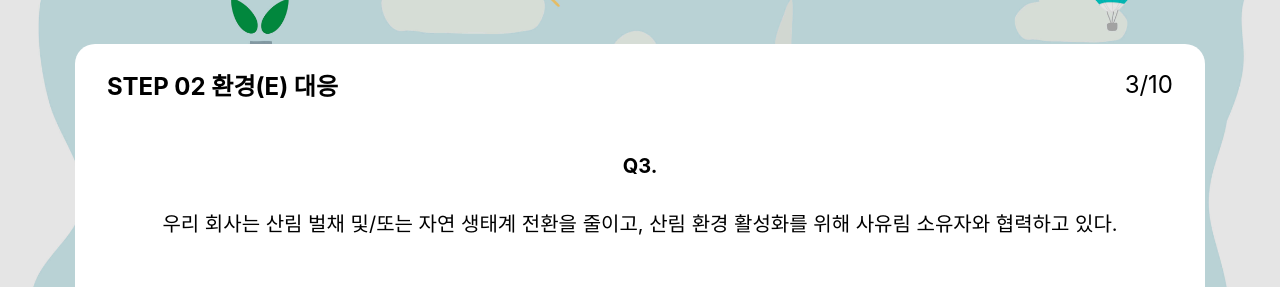
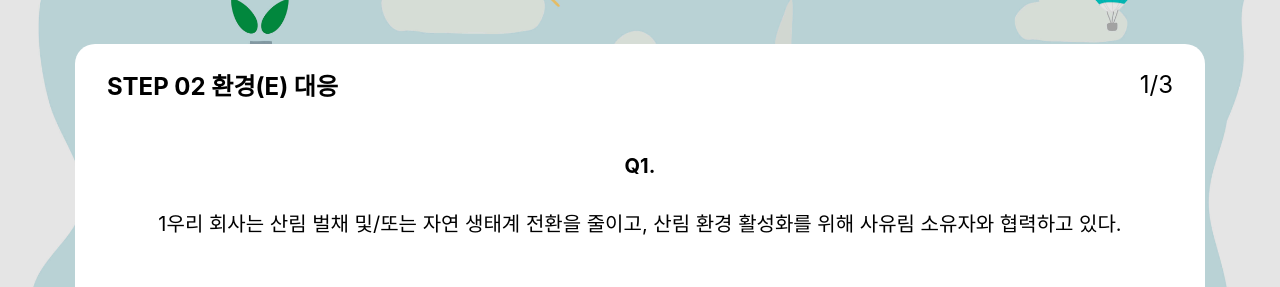
Before and after one commit to rlawlsdn263/cnnu-esg, a React (Vite) app: page /test in a window 1280 px wide. Shown: the part 212-499 px from the top of the page. Built offline with nearby package versions, Linux system fonts and the light colour scheme; a web font is replaced by a local one.

Commit message:
[✨기능] 컴포넌트에 데이터 바인딩

```diff
--- a/src/data/data.json
+++ b/src/data/data.json
@@ -2,16 +2,16 @@
   {
     "id": 1,
     "section": "STEP 02 환경(E) 대응",
-    "content": "우리 회사는 산림 벌채 및/또는 자연 생태계 전환을 줄이고, 산림 환경 활성화를 위해 사유림 소유자와 협력하고 있다."
+    "content": "1우리 회사는 산림 벌채 및/또는 자연 생태계 전환을 줄이고, 산림 환경 활성화를 위해 사유림 소유자와 협력하고 있다."
   },
   {
     "id": 2,
     "section": "STEP 03 사회(S) 대응",
-    "content": "우리 회사는 산림 벌채 및/또는 자연 생태계 전환을 줄이고, 산림 환경 활성화를 위해 사유림 소유자와 협력하고 있다."
+    "content": "2우리 회사는 산림 벌채 및/또는 자연 생태계 전환을 줄이고, 산림 환경 활성화를 위해 사유림 소유자와 협력하고 있다."
   },
   {
     "id": 3,
     "section": "STEP 04 지배구조(G) 대응",
-    "content": "우리 회사는 산림 벌채 및/또는 자연 생태계 전환을 줄이고, 산림 환경 활성화를 위해 사유림 소유자와 협력하고 있다."
+    "content": "3우리 회사는 산림 벌채 및/또는 자연 생태계 전환을 줄이고, 산림 환경 활성화를 위해 사유림 소유자와 협력하고 있다."
   }
 ]
--- a/src/pages/Test/Test.jsx
+++ b/src/pages/Test/Test.jsx
@@ -1,30 +1,46 @@
 import styles from "./Test.module.css";
 import {Button} from "../../components"
 import data from "../../data/data.json"
+import { useState } from 'react';
+import { useEffect } from 'react';
+
+export function Test() {
+  const [test, setTest] = useState(data);
+  const [count, setCount] = useState(0);
+  /* useEffect(() => {
+    getCount();
+  }, []); */
+
+  /* function keepCount() {
+    localStorage.setItem("count", count);
+  }
+
+  function getCount() {
+    let savedCount = JSON.stringify(localStorage.getItem("count"));
+    setCount(savedCount);
+  } */
 
   function no(){
-  console.log(data)
-  console.log(-1);
+    setCount(prev => prev + 1);
   }
 
   function normal(){
-  console.log(0);
+    setCount(prev => prev + 2);
   }
 
   function yes(){
-  console.log(1);
+    setCount(prev => prev + 3);
   }
 
-export function Test() {
   return(<>
     <div className={styles.test}>
       <div className={styles.testHeader}>
-        <span className={styles.name}>STEP 02 환경(E) 대응</span>
-        <span className={styles.number}>3/10</span>
+        <span className={styles.name}>{test[count].section}</span>
+        <span className={styles.number}>{test[count].id}/{test.length}</span>
       </div>
       <div className={styles.testBody}>
-        <span className={styles.testNumber}>Q3.</span>
-        <p className={styles.testText}>우리 회사는 산림 벌채 및/또는 자연 생태계 전환을 줄이고, 산림 환경 활성화를 위해 사유림 소유자와 협력하고 있다. </p>
+        <span className={styles.testNumber}>Q{test[count].id}.</span>
+        <p className={styles.testText}>{test[count].content}</p>
       </div>
       <div className={styles.testButtons}>
         <Button className={styles.ButtonNo} onClick={no}>그렇지 않다</Button>
```
Lines whose indentation alone changed are shown as unchanged.
